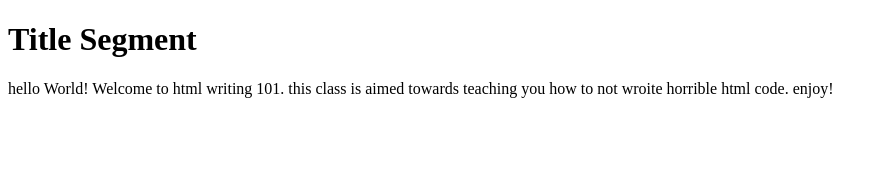
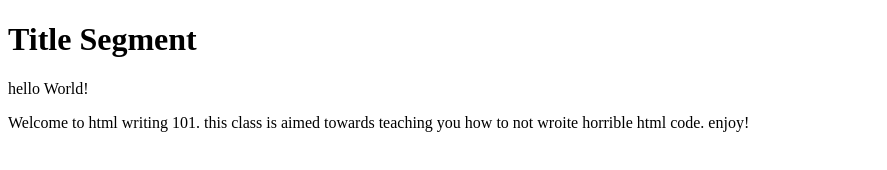
Before and after one commit to michaeloduyebo/INST377, a plain HTML site: page index.html in a window 1280 px wide. Shown: the whole page, without its empty margins (0-887 px from the left). Drawn offline with Linux system fonts and the light colour scheme.

Commit message:
Update index.html

```diff
--- a/index.html
+++ b/index.html
@@ -4,8 +4,11 @@
         <h1>
             Title Segment
         </h1>
+        <p title= "Beginner coder ethic 101" >
+                hello World!
+        </p>
         <p>
-            hello World! Welcome to html writing 101. this class is aimed towards
+            Welcome to html writing 101. this class is aimed towards
              teaching you how to not wroite horrible html code. enjoy!
         </p>
     </body>
```
